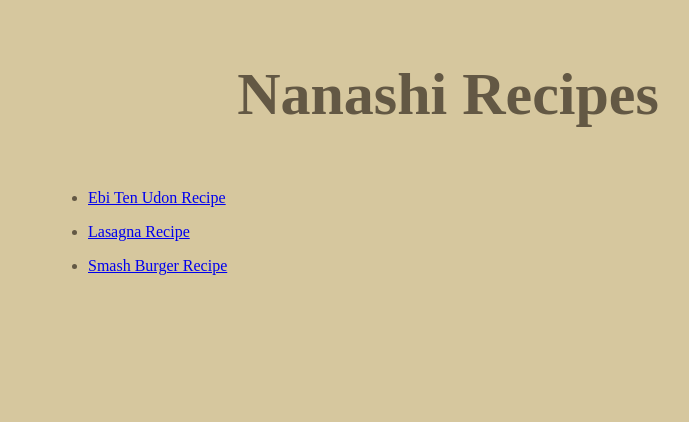
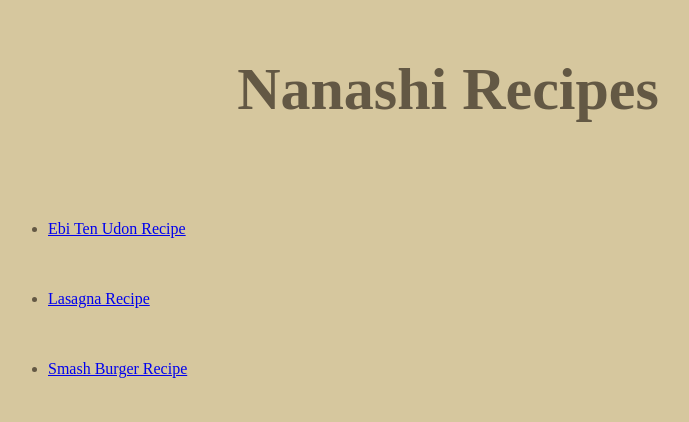
Before and after one commit to Nana7shi/nanashi-recipes, a plain HTML site: page index.html in a window 1280 px wide. Shown: the whole page, without its empty margins (192-881 px from the left). Drawn offline with Linux system fonts and the light colour scheme.

Commit message:
Add padding to all elements

```diff
--- a/styles.css
+++ b/styles.css
@@ -7,7 +7,6 @@
 
 .header {
     text-align: center;
-    padding: 20px;
     font-size: 60px;
 }
 
@@ -17,3 +16,15 @@
     width: 800px;
     height: auto;
 }
+
+h2,
+.header,
+img,
+ul,
+ol {
+    padding: 15px 0;
+}
+
+li {
+    padding: 10px 0;
+}
```
